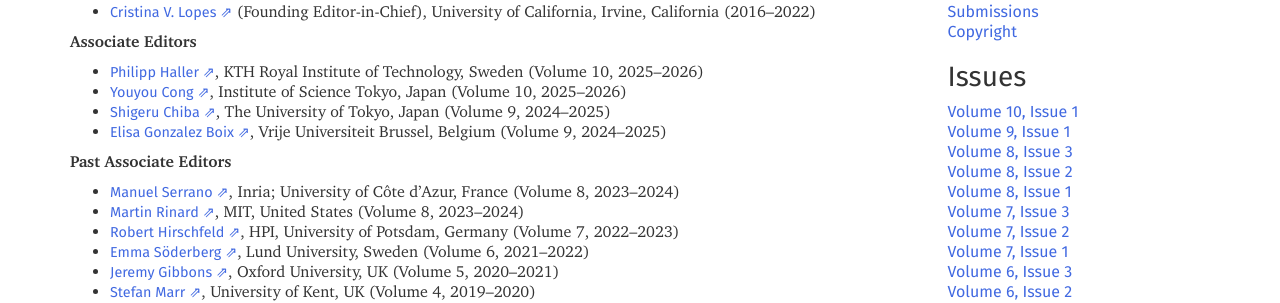
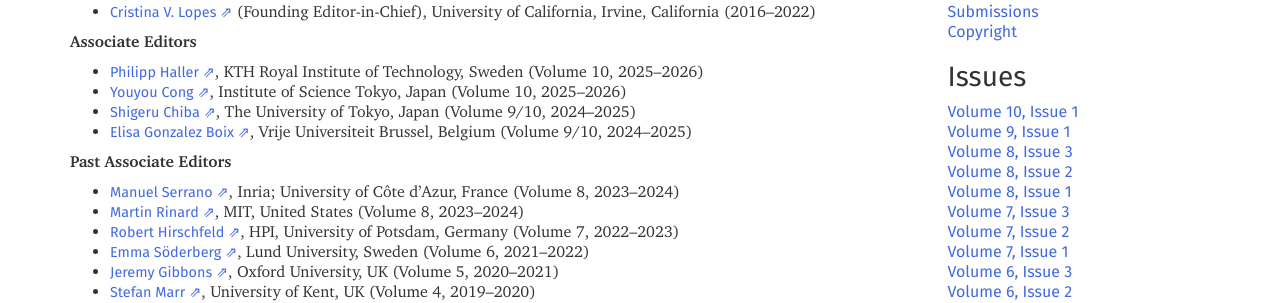
Before and after one commit to programming-journal/programming-journal.github.io, a Jekyll site: the page built from boards/index.markdown, in a window 1280 px wide. Shown: the part 426-729 px from the top of the page. Built offline with Jekyll 4.4.1, drawn with Linux system fonts in a browser that asks for light colours.

Commit message:
fix vol9/10 eds

```diff
--- a/boards/index.markdown
+++ b/boards/index.markdown
@@ -18,8 +18,8 @@ order: 500
 
 * [Philipp Haller](https://people.kth.se/~phaller/), KTH Royal Institute of Technology, Sweden (Volume 10, 2025–2026)
 * [Youyou Cong](https://prg.is.titech.ac.jp/people/cong/), Institute of Science Tokyo, Japan (Volume 10, 2025–2026)
-* [Shigeru Chiba](https://www.csg.ci.i.u-tokyo.ac.jp/en/), The University of Tokyo, Japan (Volume 9, 2024–2025)
-* [Elisa Gonzalez Boix](https://soft.vub.ac.be/disco/elisa/), Vrije Universiteit Brussel, Belgium (Volume 9, 2024–2025)
+* [Shigeru Chiba](https://www.csg.ci.i.u-tokyo.ac.jp/en/), The University of Tokyo, Japan (Volume 9/10, 2024–2025)
+* [Elisa Gonzalez Boix](https://soft.vub.ac.be/disco/elisa/), Vrije Universiteit Brussel, Belgium (Volume 9/10, 2024–2025)
 
 **Past Associate Editors**
 
```
